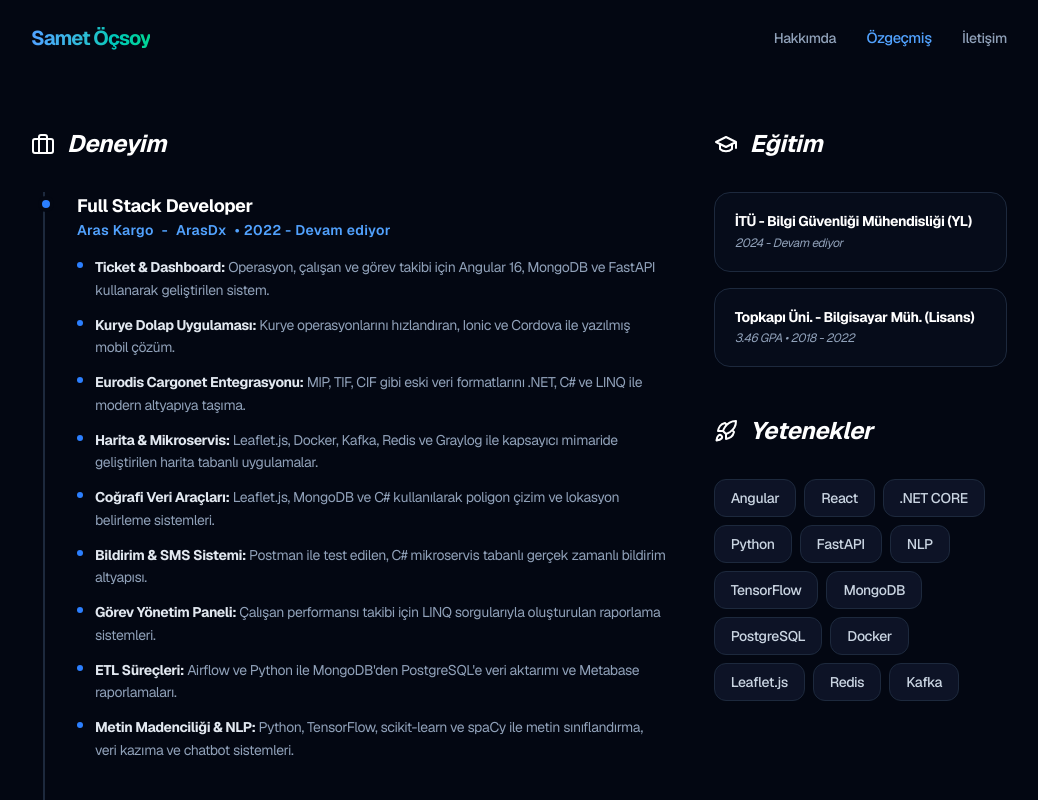
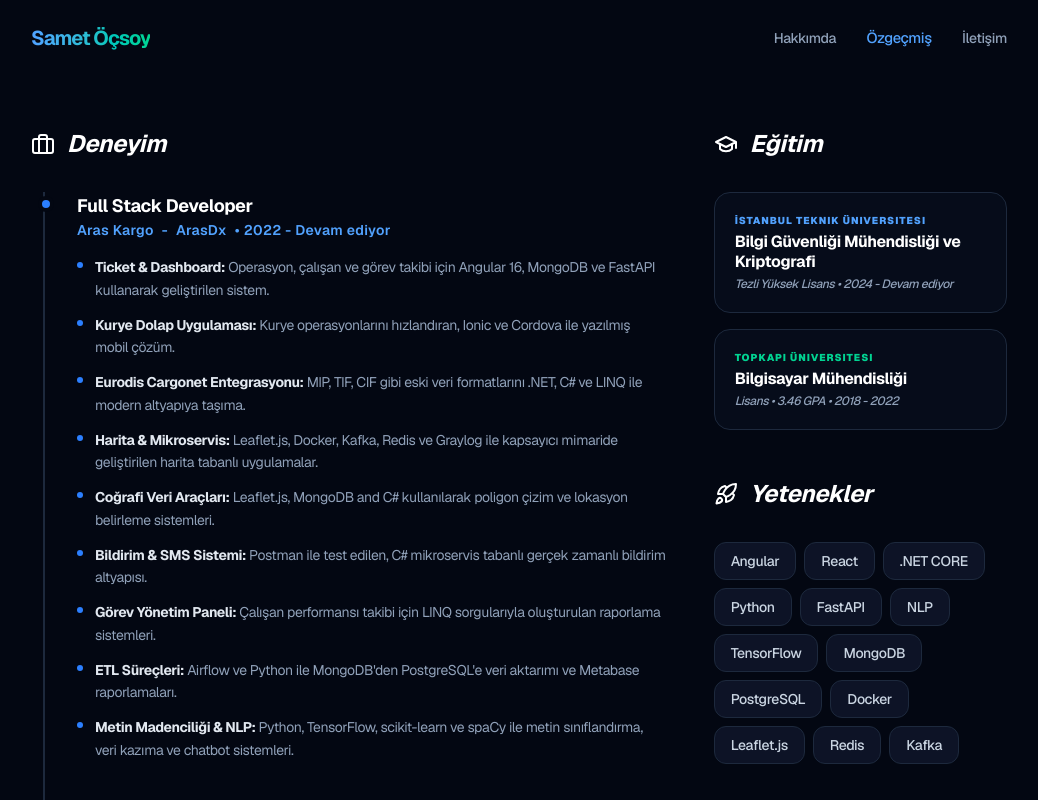
Before and after one commit to asmtttt/sametocsoy-website, a Next.js app: page / in a window 1280 px wide. Both pictures are taken after a click on the button "Özgeçmiş". Shown: the top 800 px of the page, without its empty margins (121-1159 px from the left). Built offline with nearby package versions, Linux system fonts and the light colour scheme.

Commit message:
minor updates

```diff
--- a/app/page.tsx
+++ b/app/page.tsx
@@ -161,7 +161,7 @@ export default function Portfolio() {
                         </li>
                         <li className="flex items-start gap-3">
                           <span className="mt-1.5 w-1.5 h-1.5 rounded-full bg-blue-500 shrink-0"></span>
-                          <span><strong className="text-slate-200">Coğrafi Veri Araçları:</strong> Leaflet.js, MongoDB ve C# kullanılarak poligon çizim ve lokasyon belirleme sistemleri.</span>
+                          <span><strong className="text-slate-200">Coğrafi Veri Araçları:</strong> Leaflet.js, MongoDB and C# kullanılarak poligon çizim ve lokasyon belirleme sistemleri.</span>
                         </li>
                         <li className="flex items-start gap-3">
                           <span className="mt-1.5 w-1.5 h-1.5 rounded-full bg-blue-500 shrink-0"></span>
@@ -236,17 +236,24 @@ export default function Portfolio() {
                       rel="noreferrer"
                       className="p-5 rounded-2xl bg-slate-900/30 border border-slate-800 hover:border-blue-500/50 transition-all duration-300 cursor-pointer group block"
                     >
-                      <h4 className="font-bold text-white text-sm mb-1 group-hover:text-blue-400 transition-colors leading-tight">İTÜ - Bilgi Güvenliği Mühendisliği (YL)</h4>
-                      <p className="text-slate-400 text-xs italic">2024 - Devam ediyor</p>
+                      <div className="flex flex-col gap-1">
+                        <span className="font-black text-blue-400 text-[10px] tracking-widest uppercase">İstanbul Teknik Üniversitesi</span>
+                        <span className="font-bold text-white text-base leading-tight group-hover:text-blue-300 transition-colors">Bilgi Güvenliği Mühendisliği ve Kriptografi</span>
+                        <span className="text-slate-400 text-xs italic font-medium">Tezli Yüksek Lisans • 2024 - Devam ediyor</span>
+                      </div>
                     </a>
+
                     <a
                       href="https://www.topkapi.edu.tr/tr-TR/ana-sayfa/48193"
                       target="_blank"
                       rel="noreferrer"
                       className="p-5 rounded-2xl bg-slate-900/30 border border-slate-800 hover:border-emerald-500/50 transition-all duration-300 cursor-pointer group block"
                     >
-                      <h4 className="font-bold text-white text-sm mb-1 group-hover:text-emerald-400 transition-colors leading-tight">Topkapı Üni. - Bilgisayar Müh. (Lisans)</h4>
-                      <p className="text-slate-400 text-xs italic">3.46 GPA • 2018 - 2022</p>
+                      <div className="flex flex-col gap-1">
+                        <span className="font-black text-emerald-400 text-[10px] tracking-widest uppercase">Topkapı Üniversitesi</span>
+                        <span className="font-bold text-white text-base leading-tight group-hover:text-emerald-300 transition-colors">Bilgisayar Mühendisliği</span>
+                        <span className="text-slate-400 text-xs italic font-medium">Lisans • 3.46 GPA • 2018 - 2022</span>
+                      </div>
                     </a>
                   </div>
                 </div>
```
